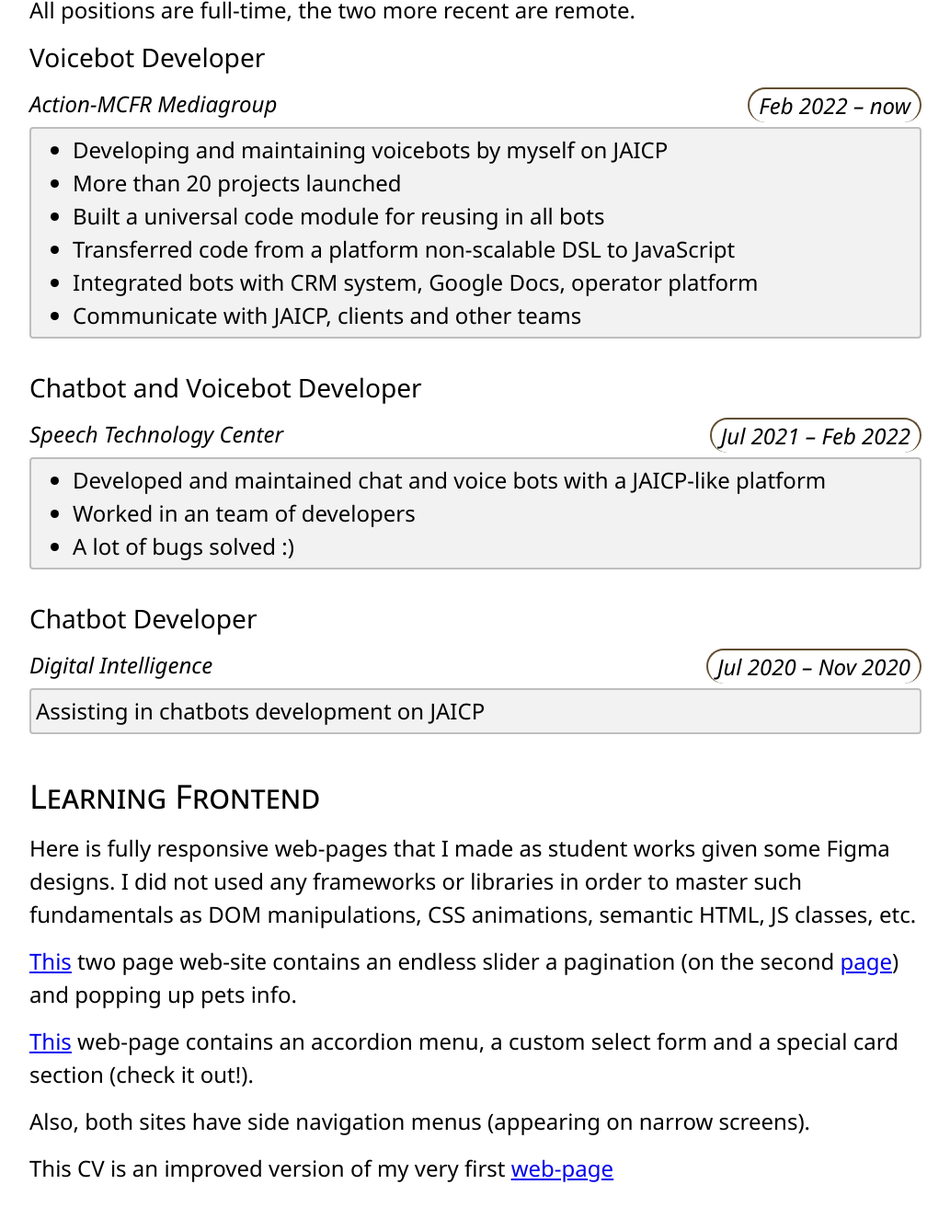
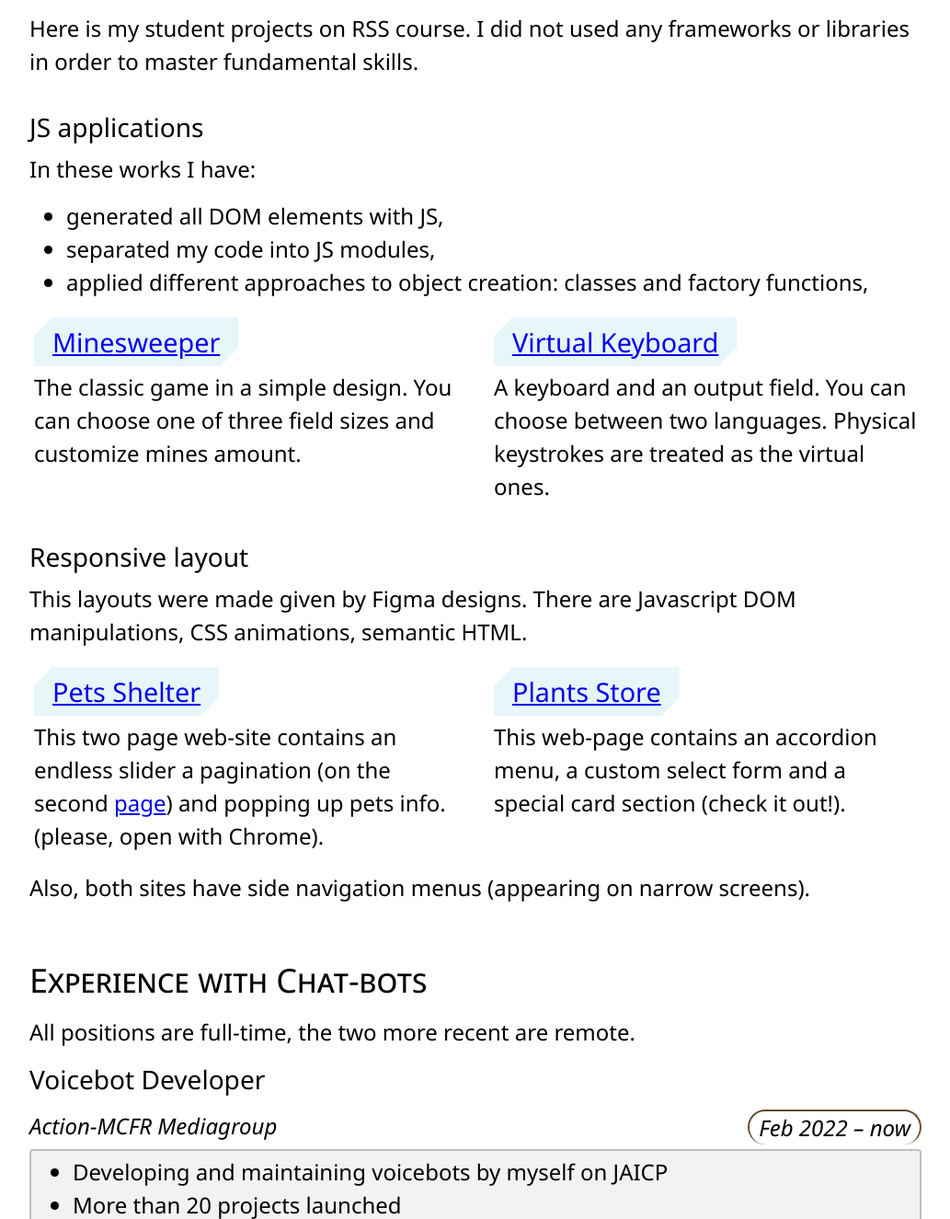
Before and after one commit to fedorenksei/cv, a plain HTML site: page index.html in a window 1280 px wide. Shown: the part 826-2151 px from the top of the page at 92% size, without its empty margins (123-1156 px from the left). Drawn offline with Linux system fonts and the light colour scheme.

Commit message:
feat: add minesweeper and virtual keyboard

```diff
--- a/index.html
+++ b/index.html
@@ -9,6 +9,7 @@
   <link rel="stylesheet" href="./styles/nav.css">
   <link rel="stylesheet" href="./styles/contacts.css">
   <link rel="stylesheet" href="./styles/chatbots.css">
+  <link rel="stylesheet" href="./styles/projects.css">
 </head>
 <body class="body">
   <!-- <nav class="nav">
@@ -76,13 +77,91 @@
         I am looking for a job in software development. I am excited to write scalable, maintainable and easy readable code.
       </p>
     </section>
+
+    <section class="projects-section" id="projects">
+      <h2>Frontend Projects</h2>
+      <p>Here is my student projects on RSS course. I did not used any frameworks or libraries in order to master fundamental skills.</p>
+
+      <section>
+        <h3 class="header3">JS applications</h3>
+        <p>In these works I have:
+          <ul>
+            <li>
+              generated all DOM elements with JS,
+            </li>
+            <li>
+              separated my code into JS modules,
+            </li>
+            <li>
+              applied different approaches to object creation: classes and factory functions,
+            </li>
+          </ul>
+        </p>
+        <div class="projects-group">
+          <article class="project">
+            <h4>
+              <a class="project__name" href="https://rolling-scopes-school.github.io/fedorenksei-JSFE2023Q1/minesweeper/" target="_blank" rel="noopener noreferrer">
+                Minesweeper</a>
+            </h4>
+            <p>The classic game in a simple design. You can choose one of three field sizes and customize mines amount.</p>
+          </article>
+          <article class="project">
+            <h4>
+              <a class="project__name" href="https://fedorenksei.github.io/virtual-keyboard/src/" target="_blank" rel="noopener noreferrer">
+                Virtual Keyboard</a>
+            </h4>
+            <p>A keyboard and an output field. You can choose between two languages. Physical keystrokes are treated as the virtual ones.</p>
+          </article>
+        </div>
+      </section>
+
+      <section>
+        <h3 class="header3">Responsive layout</h3>
+        <p> This layouts were made given by Figma designs.
+          There are Javascript DOM manipulations, CSS animations, semantic HTML.
+        </p>
+        <div class="projects-group">
+          <article class="project">
+            <h4>
+              <a class="project__name" href="https://rolling-scopes-school.github.io/fedorenksei-JSFE2023Q1/shelter/index.html"  target="_blank" rel="noopener noreferrer">
+                Pets Shelter</a>
+            </h4>
+            <p>
+              This two page web-site contains an endless slider a pagination (on the second
+              <a href="https://rolling-scopes-school.github.io/fedorenksei-JSFE2023Q1/shelter/pets.html"  target="_blank" rel="noopener noreferrer">
+                page</a>) and popping up pets info. (please, open with Chrome).
+            </p>
+          </article>
+          <article class="project">
+            <h4>
+              <a class="project__name" href="https://rolling-scopes-school.github.io/fedorenksei-JSFEPRESCHOOL2022Q4/plants/"  target="_blank" rel="noopener noreferrer">
+                Plants Store</a>
+            </h4>
+            <p>
+              This web-page contains an accordion menu, a custom select form and a special card section (check it out!).
+            </p>
+          </article>
+        </div>
+        <p>
+          Also, both sites have side navigation menus (appearing on narrow screens).
+        </p>
+
+        <!-- <p>
+          This CV is an improved version of my very first
+          <a href="https://fedorenksei.github.io/rsschool-cv/" target="_blank" rel="noopener noreferrer">
+            web-page
+          </a>
+        </p> -->
+      </section>
+    </section>
+
     <section class="chatbots" id="chatbots">
-        <h2>Chatbots</h2>
+      <h2>Experience with Chat-bots</h2>
       <p>All positions are full-time, the two more recent are remote.</p>
 
       <div class="jobs">
         <div class="job">
-            <h3 class="position">Voicebot Developer</h3>
+          <h3 class="header3">Voicebot Developer</h3>
           <span class="time-period">Feb 2022 – now</span>
           <div class="place">Action-MCFR Mediagroup</div>
           <div class="duty">
@@ -97,52 +176,24 @@
           </div>
         </div>
         <div class="job">
-            <h3 class="position">Chatbot and Voicebot Developer</h3>
+          <h3 class="header3">Chatbot and Voicebot Developer</h3>
           <span class="time-period">Jul 2021 – Feb 2022</span>
           <div class="place">Speech Technology Center</div>
           <div class="duty">
             <ul>
               <li>Developed and maintained chat and voice bots with a JAICP-like platform</li>
               <li>Worked in an team of developers</li>
-                <li>A lot of bugs solved :)</li>
+              <li>A lot of bugs solved</li>
             </ul>
           </div>
         </div>
         <div class="job">
-              <h3 class="position">Chatbot Developer</h3>
+            <h3 class="header3">Chatbot Developer</h3>
             <span class="time-period">Jul 2020 – Nov 2020</span>
             <div class="place">Digital Intelligence</div>
             <div class="duty">Assisting in chatbots development on JAICP</div>
         </div>
       </div>
-      </section>
-
-      <section class="projects" id="projects">
-        <h2>Learning Frontend</h2>
-        <p>Here is fully responsive web-pages that I made as student works given some Figma designs.
-          I did not used any frameworks or libraries in order to master such fundamentals as
-          DOM manipulations, CSS animations, semantic HTML, JS classes, etc.
-        </p>
-        <p>
-          <a href="https://rolling-scopes-school.github.io/fedorenksei-JSFE2023Q1/shelter/index.html"  target="_blank" rel="noopener noreferrer">
-            This</a> two page web-site contains an endless slider a pagination (on the second
-          <a href="https://rolling-scopes-school.github.io/fedorenksei-JSFE2023Q1/shelter/pets.html"  target="_blank" rel="noopener noreferrer">
-            page</a>) and popping up pets info.
-        </p>
-        <p>
-          <a href="https://rolling-scopes-school.github.io/fedorenksei-JSFEPRESCHOOL2022Q4/plants/"  target="_blank" rel="noopener noreferrer">
-            This</a> web-page contains an accordion menu, a custom select form and a special card section (check it out!).
-        </p>
-        <p>
-          Also, both sites have side navigation menus (appearing on narrow screens).
-        </p>
-
-        <p>
-          This CV is an improved version of my very first
-          <a href="https://fedorenksei.github.io/rsschool-cv/" target="_blank" rel="noopener noreferrer">
-            web-page
-          </a>
-        </p>
     </section>
 
     <section id="education">
--- a/styles/chatbots.css
+++ b/styles/chatbots.css
@@ -25,7 +25,7 @@
     font-style: italic;
 }
 
-.position {
+.header3 {
     grid-column-end: span 2;
     margin-bottom: 10px;
 }
--- /dev/null
+++ b/styles/projects.css
@@ -0,0 +1,32 @@
+.projects-section {
+  display: grid;
+  gap: 20px;
+}
+
+.projects-group {
+  display: grid;
+  grid-template-columns: repeat(auto-fit, minmax(300px, 1fr));
+  column-gap: 30px;
+}
+
+.project {
+  padding: 5px;
+}
+
+.project__name {
+  display: block;
+  font-size: 1.2em;
+  width: max-content;
+  padding: 0.3em 20px;
+  margin-bottom: 5px;
+  background-color: rgba(46, 179, 192, 0.113);
+
+  --clip-size: 20px;
+  clip-path: polygon(
+    var(--clip-size) 0,
+    100% 0,
+    100% calc(100% - var(--clip-size)),
+    calc(100% - var(--clip-size)) 100%,
+    0 100%,
+    0 var(--clip-size));
+}
```
Lines whose indentation alone changed are shown as unchanged.
